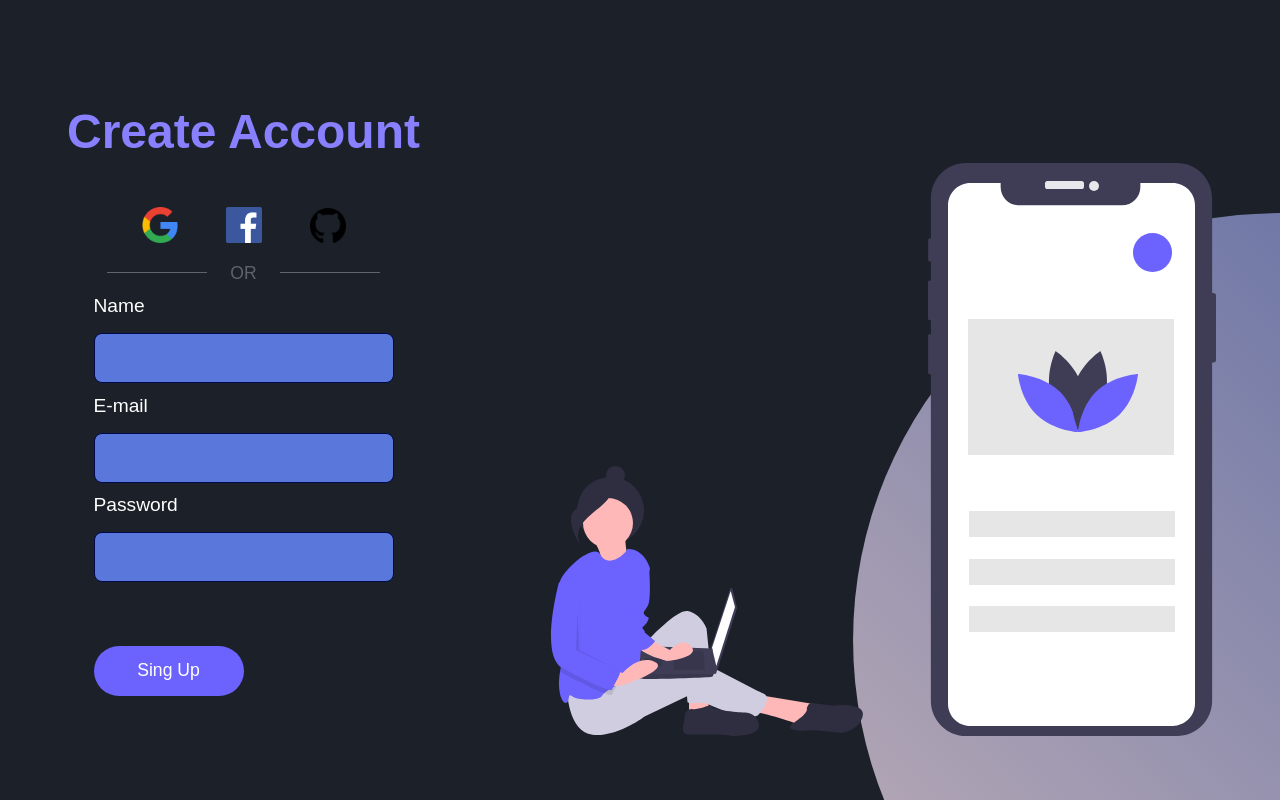
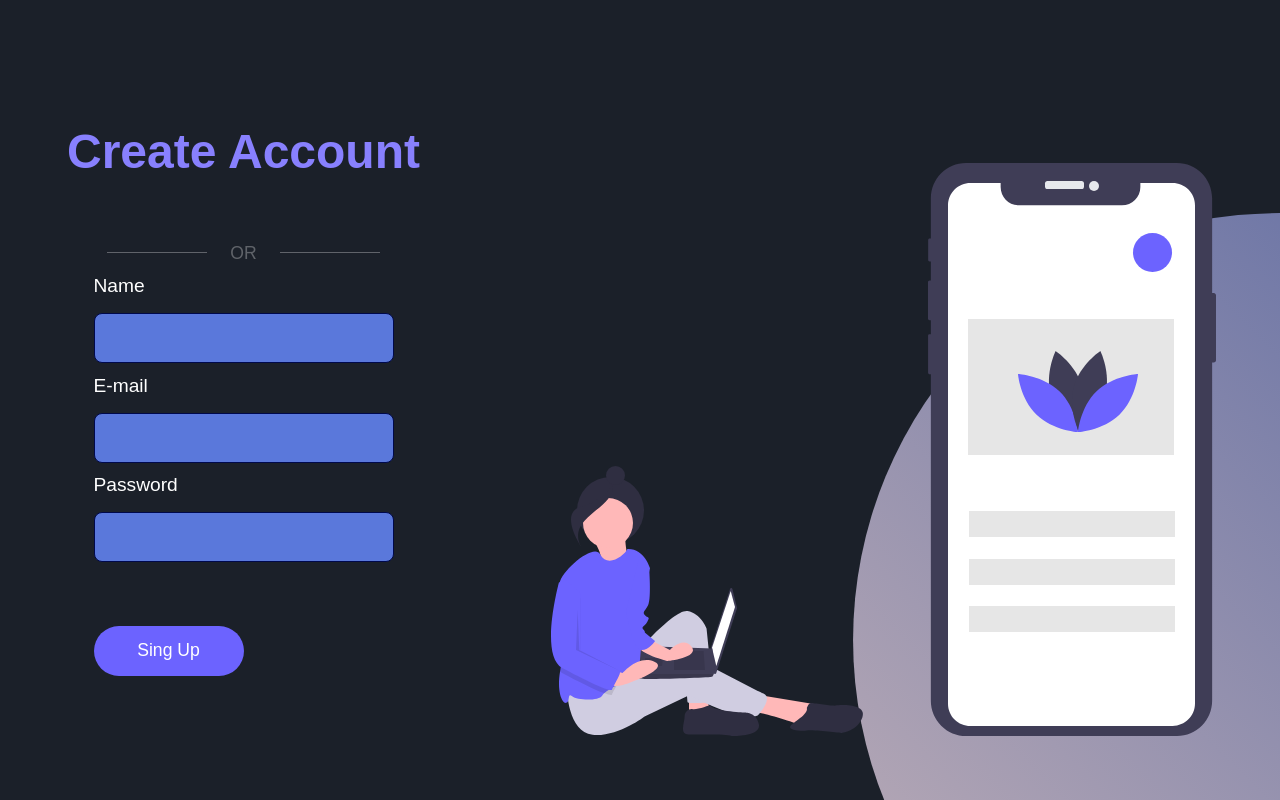
Before and after one commit to 10White/Login, a plain HTML site: page index.html in a window 1280 px wide. Drawn offline with Linux system fonts and the light colour scheme.

Commit message:
firt commit

```diff
--- a/index.html
+++ b/index.html
@@ -11,9 +11,9 @@
     <main>
         <h1>Create Account</h1>
         <div class="social-media">
-            <a href="#"><img src="images/Logo Google.png" alt="Google"></a>
+            <!-- <a href="#"><img src="images/Logo Google.png" alt="Google"></a>
             <a href="#"><img src="images/Facebook image.png" alt="Facebook"></a>
-            <a href="#"><img src="images/Git hub image.png" alt="GitHub"></a>
+            <a href="#"><img src="images/Git hub image.png" alt="GitHub"></a> -->
         </div>
 
         <div class="alternative">
```
